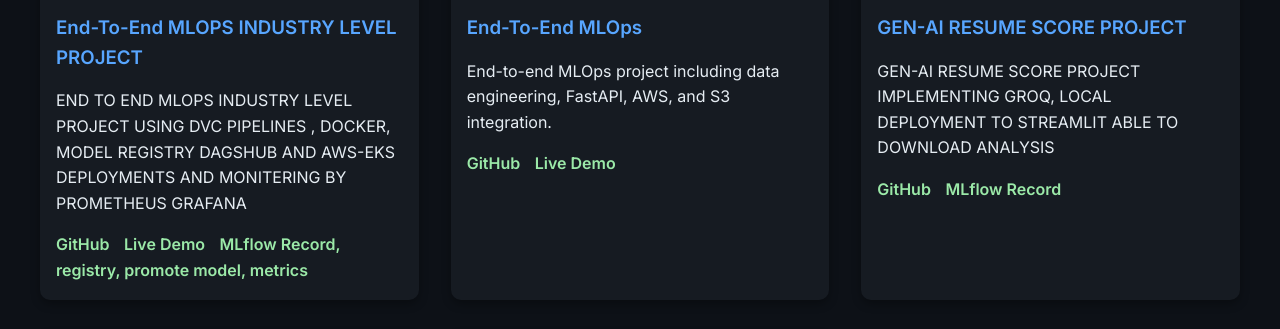
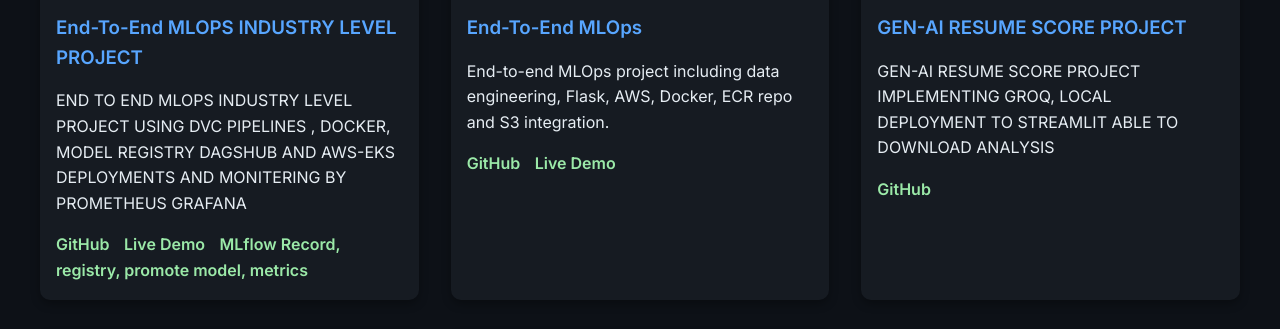
Before and after one commit to kumar7ashutosh/new_portfolio, a plain HTML site: page index.html in a window 1280 px wide. Shown: the part 430-759 px from the top of the page. Drawn offline with Linux system fonts and the light colour scheme.

Commit message:
Update index.html

```diff
--- a/index.html
+++ b/index.html
@@ -125,7 +125,7 @@
       <img src="assets/WhatsApp Image 2025-11-17 at 02.36.23.jpeg" alt="MLOps Project">
       <div class="card-content">
         <h3>End-to-End MLOps</h3>
-        <p>End-to-end MLOps project including data engineering, FastAPI, AWS, and S3 integration.</p>
+        <p>End-to-end MLOps project including data engineering, Flask, AWS, Docker, ECR repo and S3 integration.</p>
         <div class="links">
           <a href="https://github.com/kumar7ashutosh/capstonep" target="_blank">GitHub</a>
           <a href="http://aafccaefaa0554defbd0bf487c29386e-1002088371.us-east-1.elb.amazonaws.com:5000/" target="_blank">Live Demo</a>
@@ -140,8 +140,7 @@
         <h3>GEN-AI RESUME SCORE PROJECT</h3>
         <p>GEN-AI RESUME SCORE PROJECT IMPLEMENTING GROQ, LOCAL DEPLOYMENT TO STREAMLIT ABLE TO DOWNLOAD ANALYSIS</p>
         <div class="links">
-          <a href="https://github.com/kumar7ashutosh/NLP_MLOPS" target="_blank">GitHub</a>
-          <a href="https://dagshub.com/kumarashutoshbtech2023/dl_mlops.mlflow/#/experiments/1/runs/9222c9c479564c6bb8104dd2989f0996" target="_blank">MLflow Record</a>
+          <a href="https://github.com/kumar7ashutosh/resume-analysis" target="_blank">GitHub</a>
         </div>
       </div>
     </div>
```
